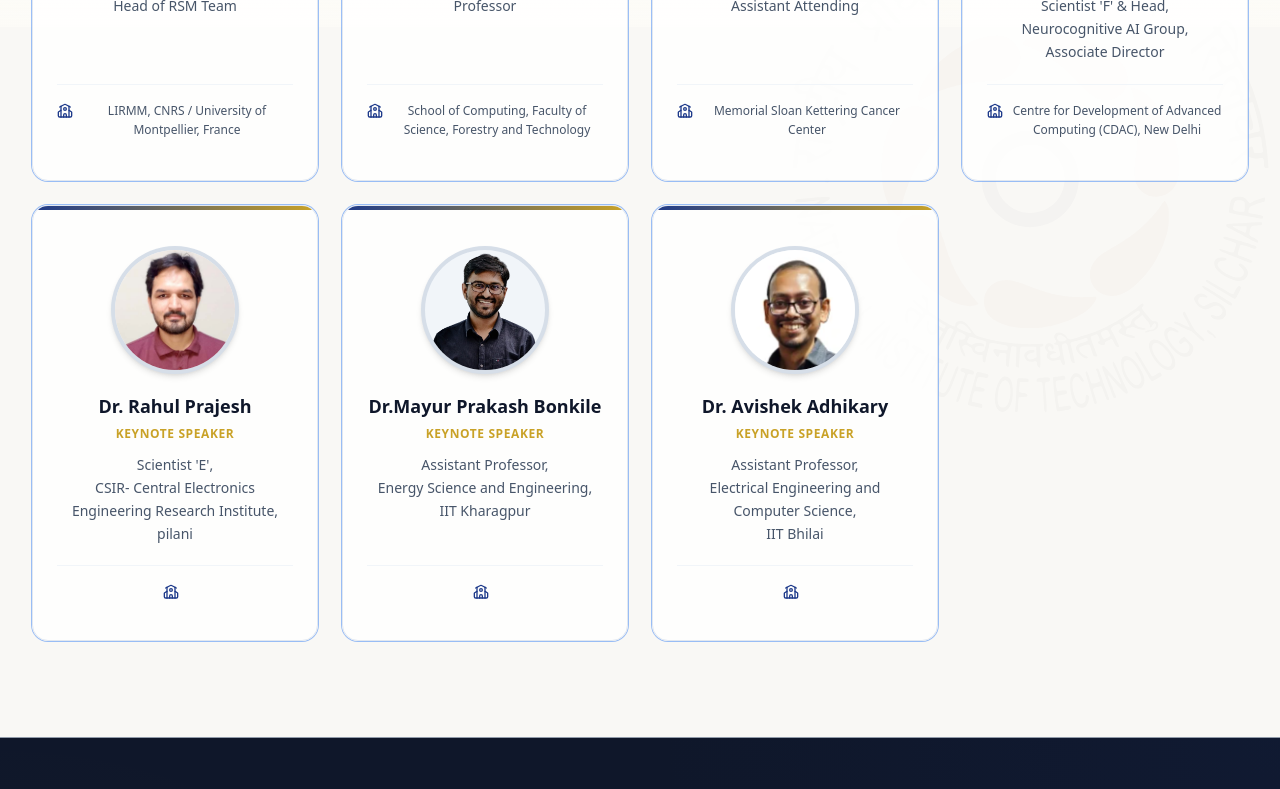
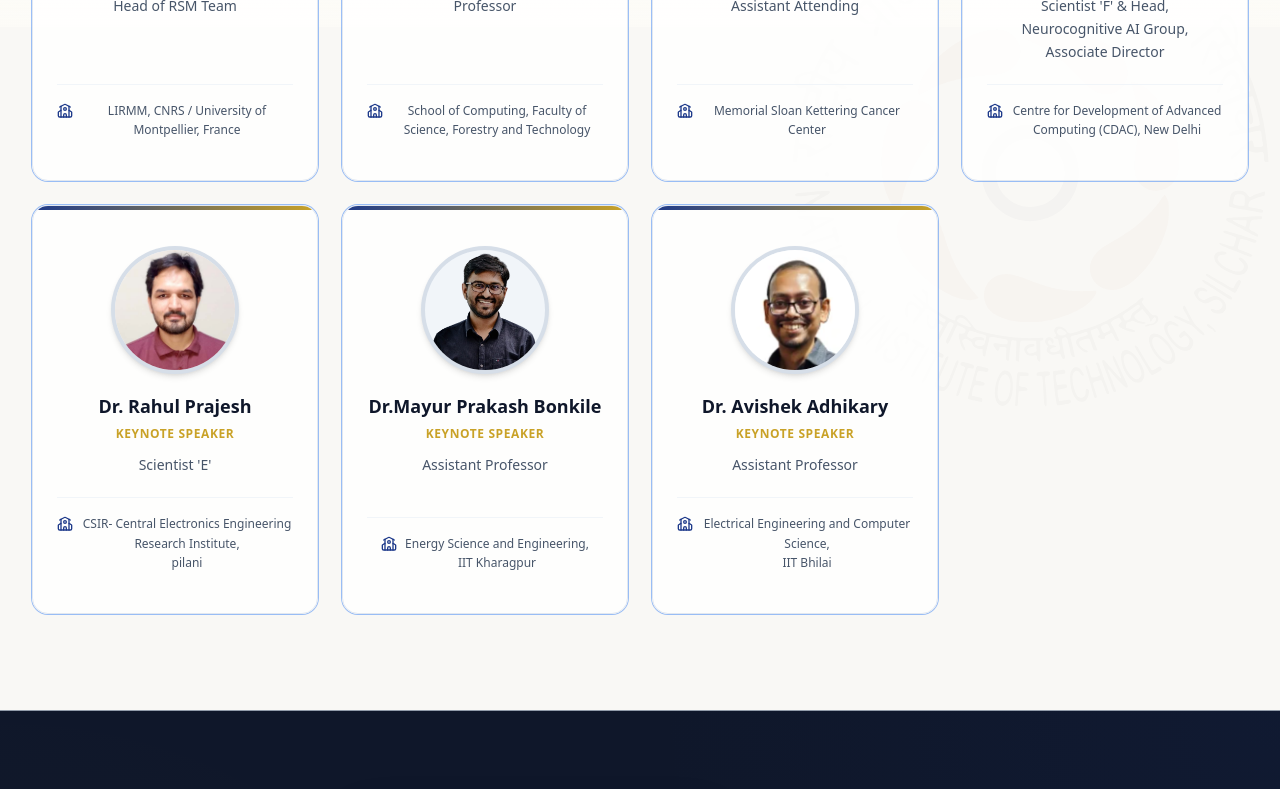
Before and after one commit to Gokulakishor/e2a_demo, a Next.js app: page /speakers in a window 1280 px wide. Shown: the part 773-1562 px from the top of the page. Built offline with nearby package versions, Linux system fonts and the light colour scheme; grey boxes are pictures that could not be loaded; a web font is replaced by a local one.

Commit message:
Update speaker affiliations

```diff
--- a/src/app/speakers/page.tsx
+++ b/src/app/speakers/page.tsx
@@ -106,13 +106,19 @@ export default function SpeakersPage() {
 </p>
 
                     {/* Affiliation */}
-                    <div className="border-t border-slate-100 w-full pt-4 mt-auto flex items-start justify-center gap-2 text-xs text-slate-600 font-medium">
-                      <School className="h-4 w-4 text-primary shrink-0 mt-0.5" />
+                    {/* Affiliation */}
+                    {/* Affiliation */}
+<div className="border-t border-slate-100 w-full pt-4 mt-auto flex items-start justify-center gap-2 text-xs text-slate-600 font-medium">
+  <School className="h-4 w-4 text-primary shrink-0 mt-0.5" />
 
-                      <span className="leading-relaxed">
-                        {speaker.affiliation}
-                      </span>
-                    </div>
+  <span className="leading-relaxed text-center">
+    {speaker.affiliation.split("\n").map((line, index) => (
+      <span key={index} className="block">
+        {line}
+      </span>
+    ))}
+  </span>
+</div>
                   </CardContent>
                 </Card>
               </motion.div>
--- a/src/data/speakers.ts
+++ b/src/data/speakers.ts
@@ -52,9 +52,9 @@ export const speakersData: Speaker[] = [
     id: "5",
     name: "Dr. Rahul Prajesh",
     designation:
-      "Scientist 'E',\nCSIR- Central Electronics Engineering Research Institute, \npilani",
+      "Scientist 'E'",
     affiliation:
-      "",
+      "CSIR- Central Electronics Engineering Research Institute, \npilani",
     image: "/speaker/Dr-Rahul-Prajesh.jpg",
     bio: "...",
     type: "Keynote",
@@ -63,9 +63,9 @@ export const speakersData: Speaker[] = [
     id: "6",
     name: "Dr.Mayur Prakash Bonkile",
     designation:
-      " Assistant Professor,\n Energy Science and Engineering, \n IIT Kharagpur",
+      " Assistant Professor",
     affiliation:
-      "",
+      "Energy Science and Engineering,                               \nIIT Kharagpur",
     image: "/speaker/Dr-Mayur-Prakash-Bonkile.jpg",
     bio: "...",
     type: "Keynote",
@@ -74,9 +74,9 @@ export const speakersData: Speaker[] = [
     id: "7",
     name: "Dr. Avishek Adhikary",
     designation:
-      " Assistant Professor,\nElectrical Engineering and Computer Science,\n IIT Bhilai",
+      " Assistant Professor",
     affiliation:
-      "",
+      "Electrical Engineering and Computer Science,\nIIT Bhilai",
     image: "/speaker/Dr-Avishek-Adhikary.jpg",
     bio: "...",
     type: "Keynote",
```
